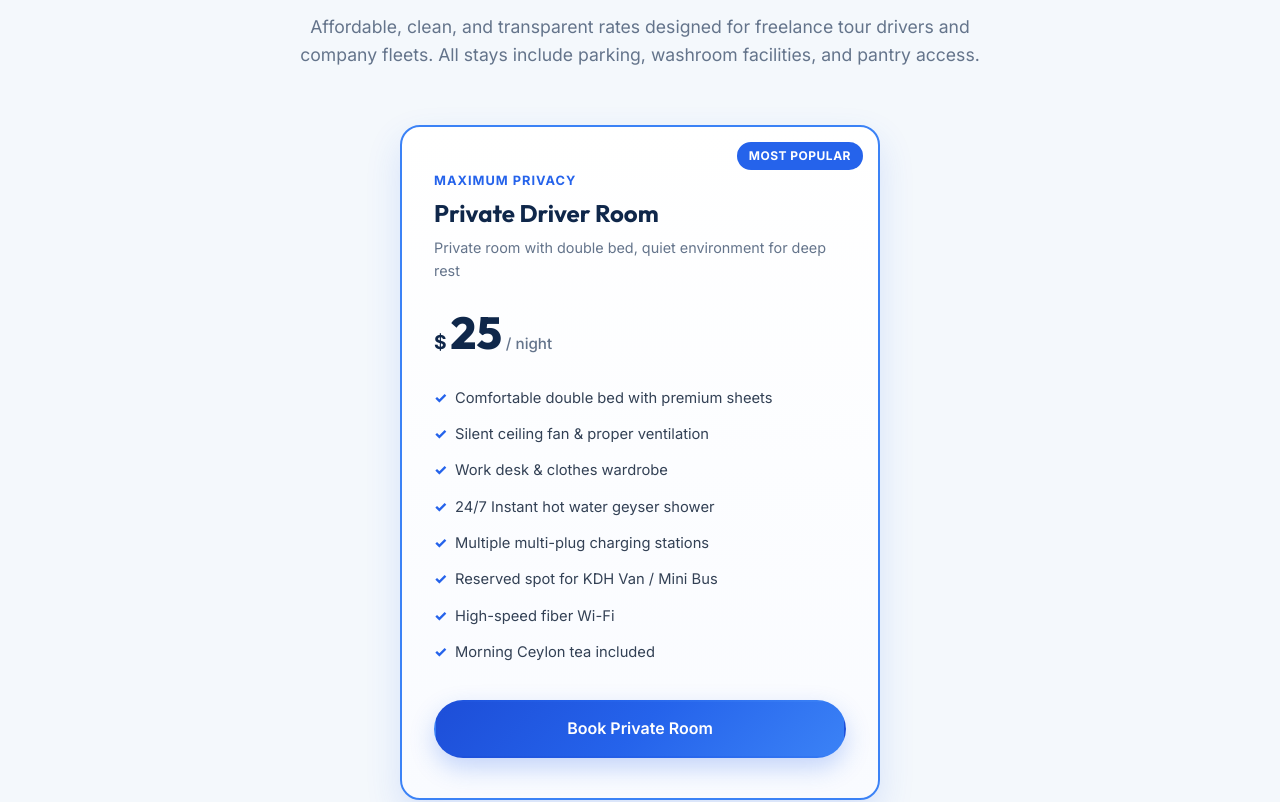
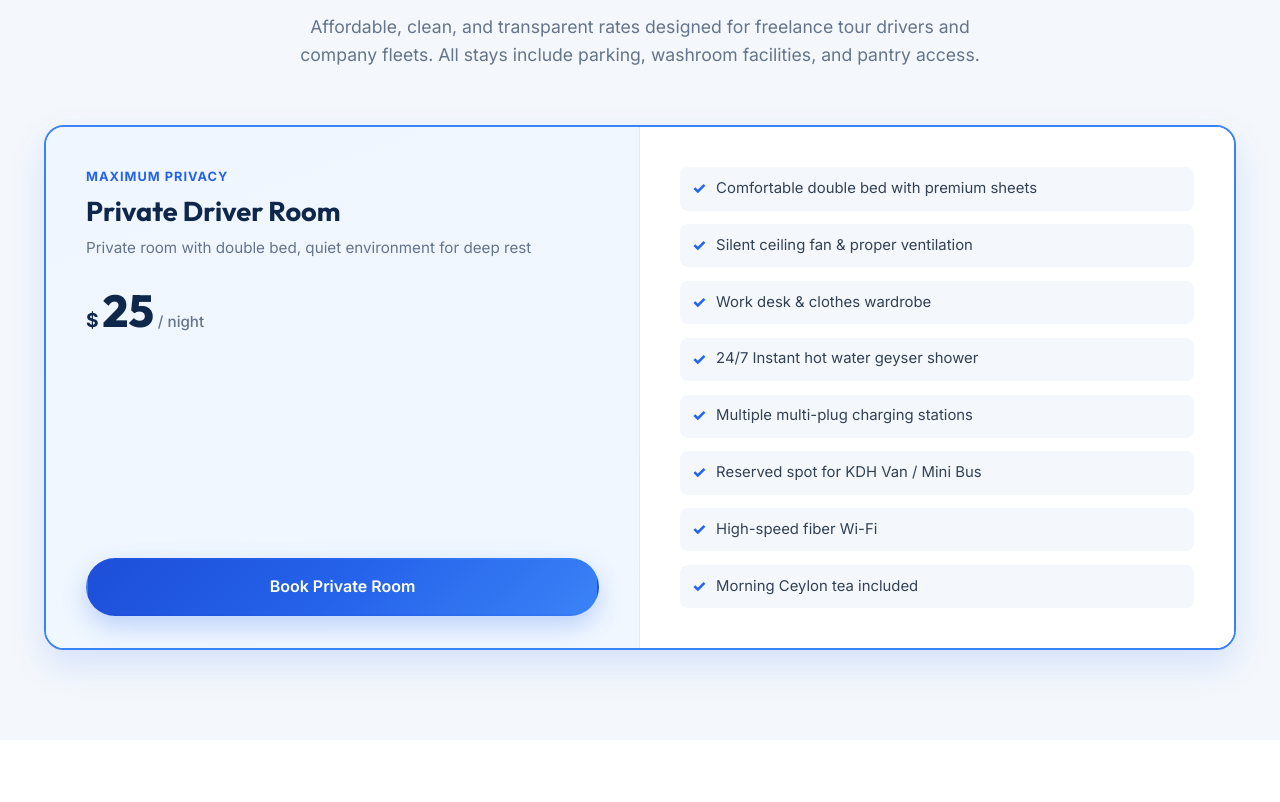
Before and after one commit to Dewni2004/Eden-Hostel, a plain HTML site: page index.html in a window 1280 px wide. Shown: the part 2420-3222 px from the top of the page. Drawn offline with Linux system fonts and the light colour scheme.

Commit message:
refactor: redesign room card layout to a two-column grid structure

```diff
--- a/index.html
+++ b/index.html
@@ -306,33 +306,35 @@
                 <div class="rooms-grid">
                     <!-- Private Driver Room (Popular) -->
                     <div class="room-card featured-room">
-                        <div class="popular-ribbon">Most Popular</div>
+
+                        <!-- Left Panel: info + price + CTA -->
                         <div class="room-header">
                             <span class="room-tier">Maximum Privacy</span>
                             <h3>Private Driver Room</h3>
                             <p class="room-sub">Private room with double bed, quiet environment for deep rest</p>
+                            <div class="room-price">
+                                <span class="currency">$</span>
+                                <span class="amount">25</span>
+                                <span class="period">/ night</span>
+                            </div>
+                            <div class="room-action">
+                                <a href="https://wa.me/94713160016?text=Hi%20Eden%20Hostel,%20I%20would%20like%20to%20reserve%20a%20Private%20Driver%20Room%20($25)."
+                                    target="_blank" rel="noopener" class="btn btn-primary btn-block">
+                                    Book Private Room
+                                </a>
+                            </div>
                         </div>
-                        <div class="room-price">
-                            <span class="currency">$</span>
-                            <span class="amount">25</span>
-                            <span class="period">/ night</span>
-                        </div>
+                        <!-- Right Panel: features list -->
                         <ul class="room-features">
                             <li><span>✓</span> Comfortable double bed with premium sheets</li>
-                            <li><span>✓</span> Silent ceiling fan & proper ventilation</li>
-                            <li><span>✓</span> Work desk & clothes wardrobe</li>
+                            <li><span>✓</span> Silent ceiling fan &amp; proper ventilation</li>
+                            <li><span>✓</span> Work desk &amp; clothes wardrobe</li>
                             <li><span>✓</span> 24/7 Instant hot water geyser shower</li>
                             <li><span>✓</span> Multiple multi-plug charging stations</li>
                             <li><span>✓</span> Reserved spot for KDH Van / Mini Bus</li>
                             <li><span>✓</span> High-speed fiber Wi-Fi</li>
                             <li><span>✓</span> Morning Ceylon tea included</li>
                         </ul>
-                        <div class="room-action">
-                            <a href="https://wa.me/94713160016?text=Hi%20Eden%20Hostel,%20I%20would%20like%20to%20reserve%20a%20Private%20Driver%20Room%20($25)."
-                                target="_blank" rel="noopener" class="btn btn-primary btn-block">
-                                Book Private Room
-                            </a>
-                        </div>
                     </div>
                 </div>
 
--- a/style.css
+++ b/style.css
@@ -976,7 +976,7 @@ header.scrolled .logo img {
 /* Rooms & Rates */
 .rooms-grid {
     display: flex;
-    justify-content: center;
+    flex-direction: column;
     gap: 2rem;
     margin-top: 1rem;
 }
@@ -984,20 +984,20 @@ header.scrolled .logo img {
 .room-card {
     background: #ffffff;
     border-radius: var(--radius-lg);
-    padding: 2.5rem 2rem;
     border: 1px solid var(--border-color);
     box-shadow: var(--shadow-md);
     transition: var(--transition);
-    display: flex;
-    flex-direction: column;
+    display: grid;
+    grid-template-columns: 1fr 1fr;
+    grid-template-rows: auto;
     position: relative;
     text-align: left;
-    max-width: 480px;
     width: 100%;
+    overflow: hidden;
 }
 
 .room-card:hover {
-    transform: translateY(-8px);
+    transform: translateY(-4px);
     box-shadow: var(--shadow-lg);
     border-color: var(--blue-500);
 }
@@ -1005,12 +1005,41 @@ header.scrolled .logo img {
 .featured-room {
     border: 2px solid var(--blue-600);
     box-shadow: 0 15px 35px rgba(37, 99, 235, 0.15);
-    background: linear-gradient(180deg, #ffffff 0%, #f9fbff 100%);
-    transform: scale(1.03);
 }
 
 .featured-room:hover {
-    transform: scale(1.03) translateY(-8px);
+    transform: translateY(-4px);
+}
+
+/* Left panel — header, price, CTA */
+.room-card .room-header {
+    padding: 2.5rem 2.5rem 2rem;
+    display: flex;
+    flex-direction: column;
+    border-right: 1px solid var(--border-color);
+    background: linear-gradient(160deg, #f9fbff 0%, #ffffff 100%);
+}
+
+.featured-room .room-header {
+    background: linear-gradient(160deg, #eff6ff 0%, #f0f7ff 100%);
+}
+
+/* Right panel — features list */
+.room-card .room-features {
+    padding: 2.5rem 2.5rem;
+    margin-bottom: 0;
+    flex-grow: 0;
+    display: flex;
+    flex-direction: column;
+    gap: 0.85rem;
+    justify-content: center;
+    background: #ffffff;
+}
+
+/* Push action button to bottom of left panel */
+.room-card .room-action {
+    margin-top: auto;
+    padding-top: 1.5rem;
 }
 
 .popular-ribbon {
@@ -1038,14 +1067,14 @@ header.scrolled .logo img {
 }
 
 .room-header h3 {
-    font-size: 1.5rem;
+    font-size: 1.7rem;
     margin-bottom: 0.5rem;
 }
 
 .room-sub {
-    font-size: 0.9rem;
+    font-size: 0.95rem;
     color: var(--text-muted);
-    min-height: 44px;
+    line-height: 1.6;
 }
 
 .room-price {
@@ -1077,24 +1106,32 @@ header.scrolled .logo img {
 
 .room-features {
     list-style: none;
-    margin-bottom: 2.2rem;
     display: flex;
     flex-direction: column;
-    gap: 0.8rem;
-    flex-grow: 1;
+    gap: 0.75rem;
 }
 
 .room-features li {
-    font-size: 0.92rem;
+    font-size: 0.93rem;
     color: #334155;
     display: flex;
     align-items: center;
-    gap: 8px;
+    gap: 10px;
+    padding: 0.55rem 0.75rem;
+    border-radius: var(--radius-sm);
+    background: var(--bg-light);
+    transition: background 0.2s;
+}
+
+.room-features li:hover {
+    background: var(--blue-50);
 }
 
 .room-features li span {
     color: var(--blue-700);
     font-weight: 800;
+    font-size: 1rem;
+    flex-shrink: 0;
 }
 
 .special-rate-note {
@@ -2663,7 +2700,17 @@ footer {
 
     /* Rooms & Rates */
     .room-card {
-        padding: 2rem 1.4rem;
+        grid-template-columns: 1fr;
+    }
+
+    .room-card .room-header {
+        border-right: none;
+        border-bottom: 1px solid var(--border-color);
+        padding: 2rem 1.6rem 1.5rem;
+    }
+
+    .room-card .room-features {
+        padding: 1.5rem 1.6rem;
     }
 
     .room-header h3 {
```
